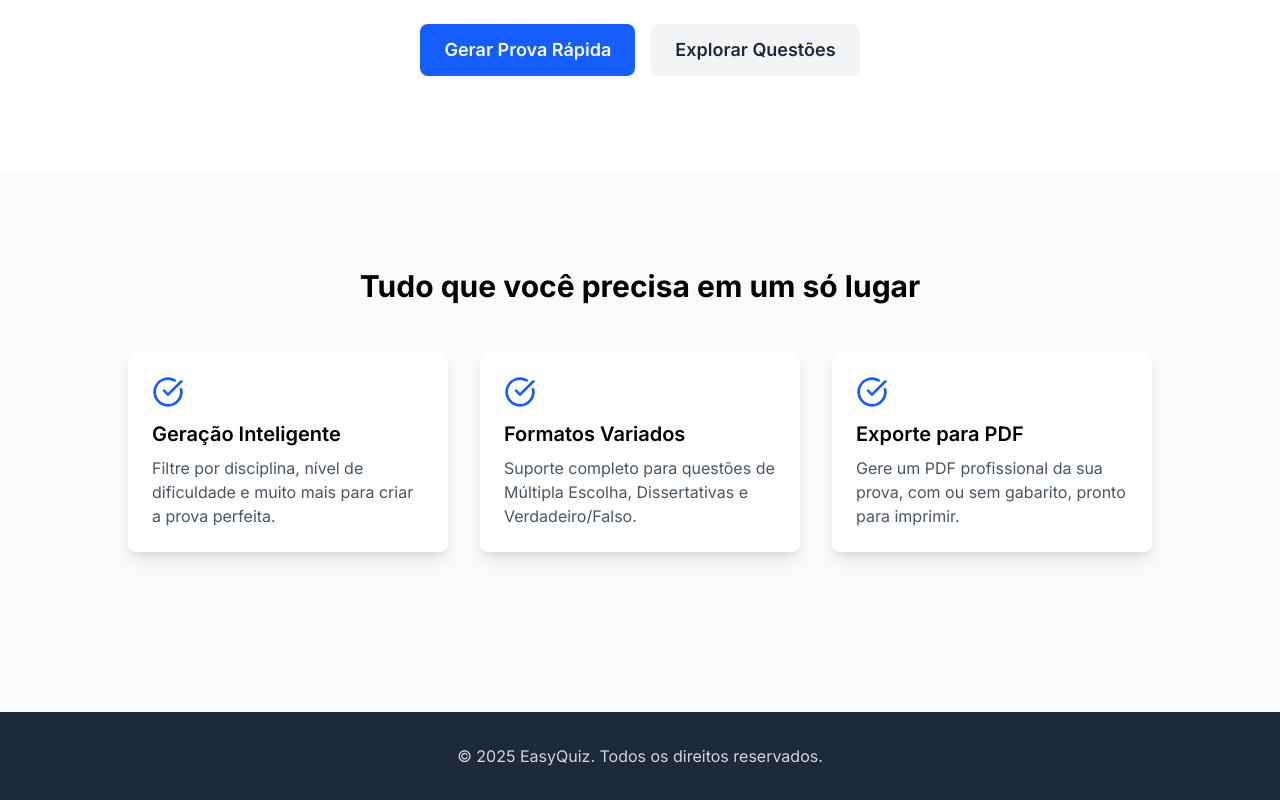
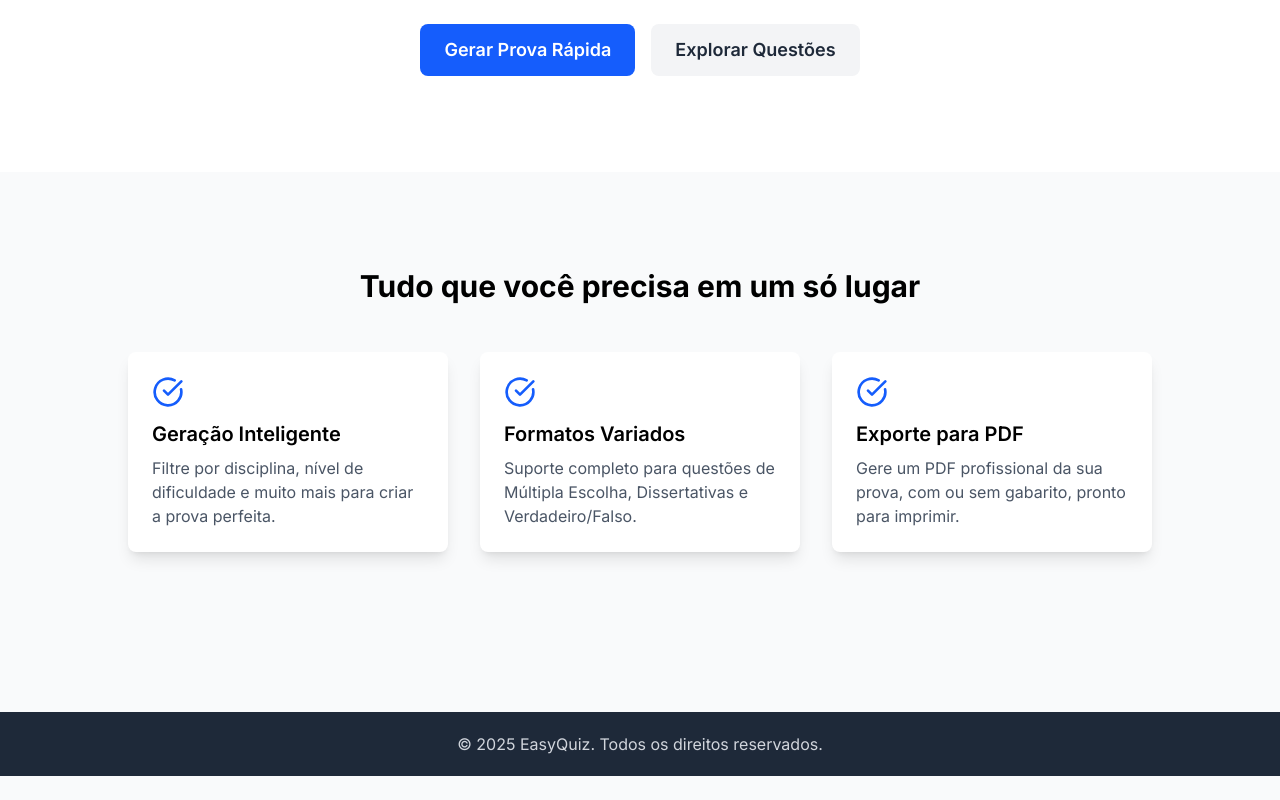
Before and after one commit to ry-anzz/easyquiz, a Next.js app: page / in a window 1280 px wide. Shown: the part 332-1132 px from the top of the page. After the commit the page ends 1108 px from the top, so only its background shows below. Built offline with nearby package versions, Linux system fonts and the light colour scheme.

Commit message:
arrumando footer e testando git

```diff
--- a/src/components/Footer.tsx
+++ b/src/components/Footer.tsx
@@ -1,6 +1,6 @@
 export default function Footer() {
   return (
-    <footer className="bg-gray-800 text-gray-300 py-8 mt-16">
+    <footer className="bg-gray-800 text-gray-300 py-5 mt-16">
       <div className="container mx-auto px-4 text-center">
         <p>&copy; {new Date().getFullYear()} EasyQuiz. Todos os direitos reservados.</p>
       </div>
```
